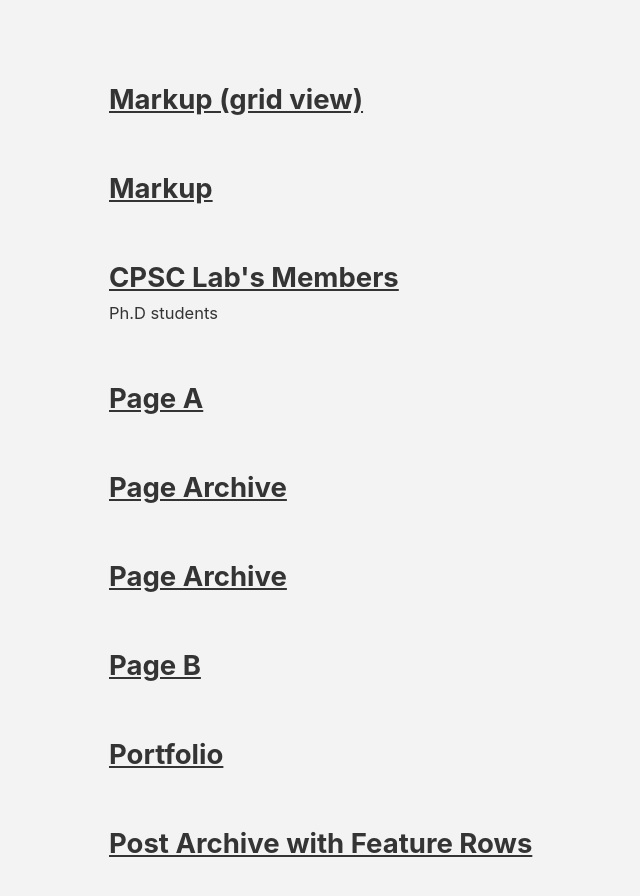
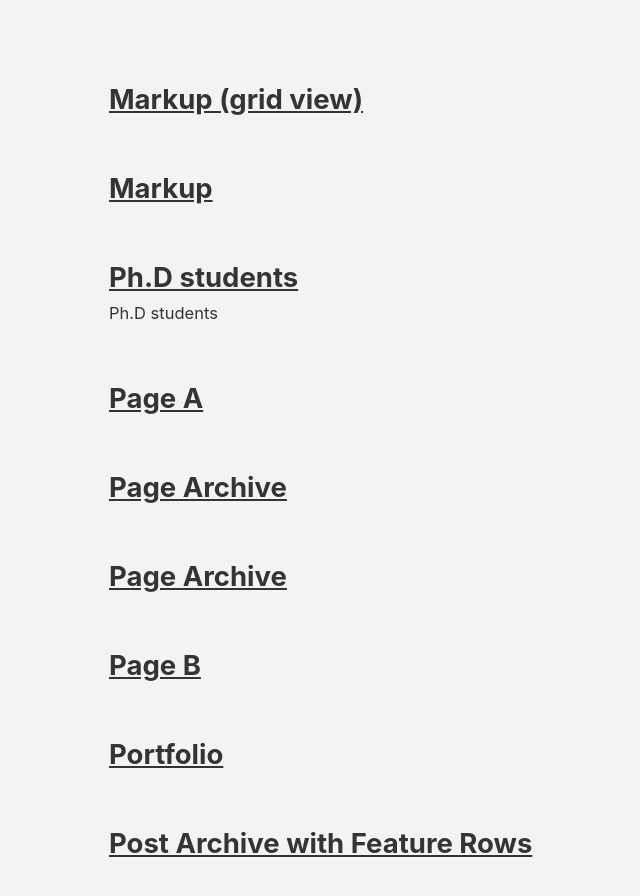
Before and after one commit to CPSC-LAB/CPSC-LAB.github.io, a Jekyll site: the page built from _pages/page-archive.html, in a window 1280 px wide and 900 px high, scrolled down 1260 px. Shown: the top 896 px of the window, without its empty margins (213-853 px from the left). Built offline with Jekyll 4.4.1, drawn with Linux system fonts in a browser that asks for light colours; cached includes are drawn as plain includes.

Commit message:
Update members.md

```diff
--- a/_pages/members.md
+++ b/_pages/members.md
@@ -4,6 +4,7 @@ permalink: /members/
 layout: categories
 
 excerpt: "Ph.D students"
+title: "Ph.D students"
 feature_row:
   - image_path: /assets/images/ETRI2021.gif
     image_caption: "2021"
```
